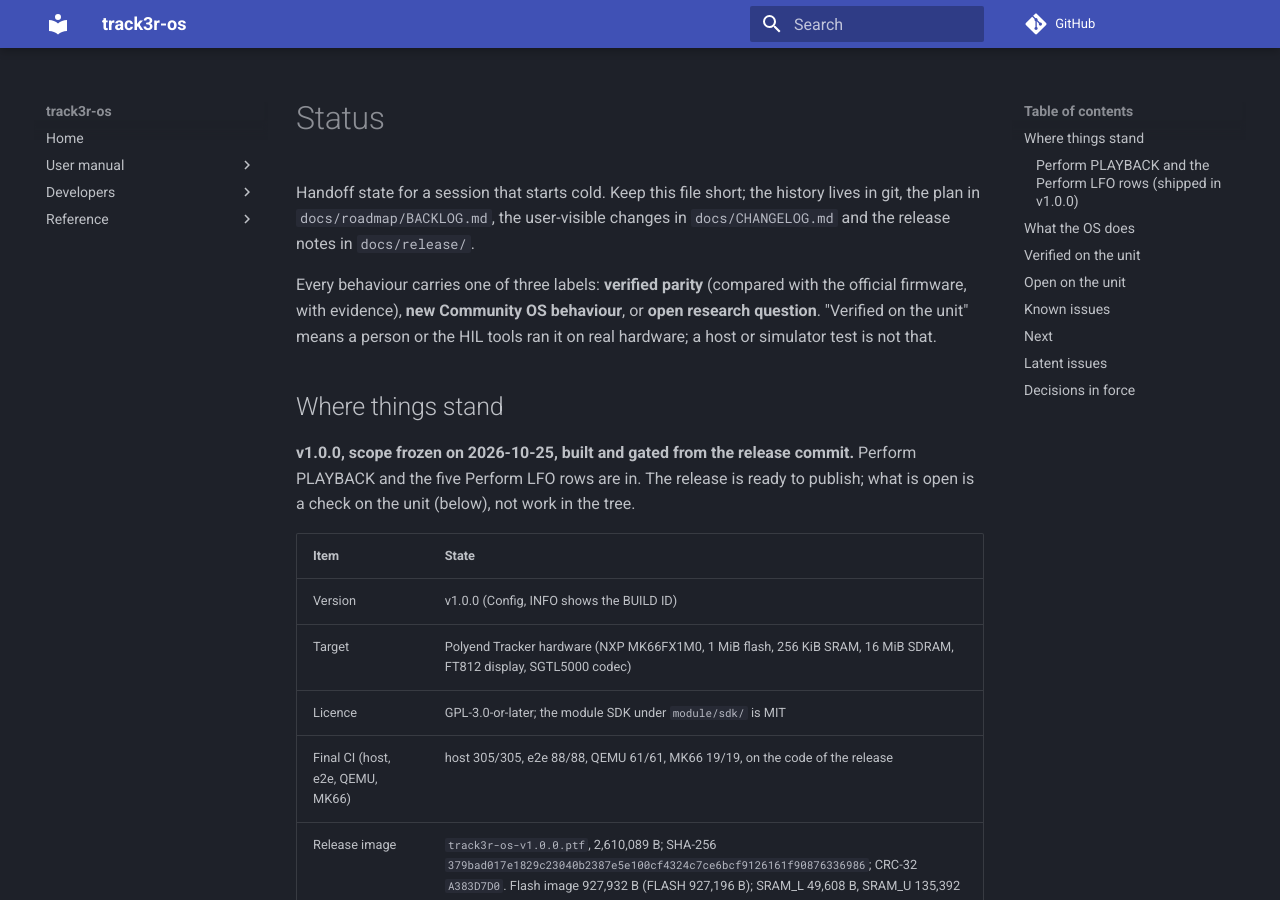
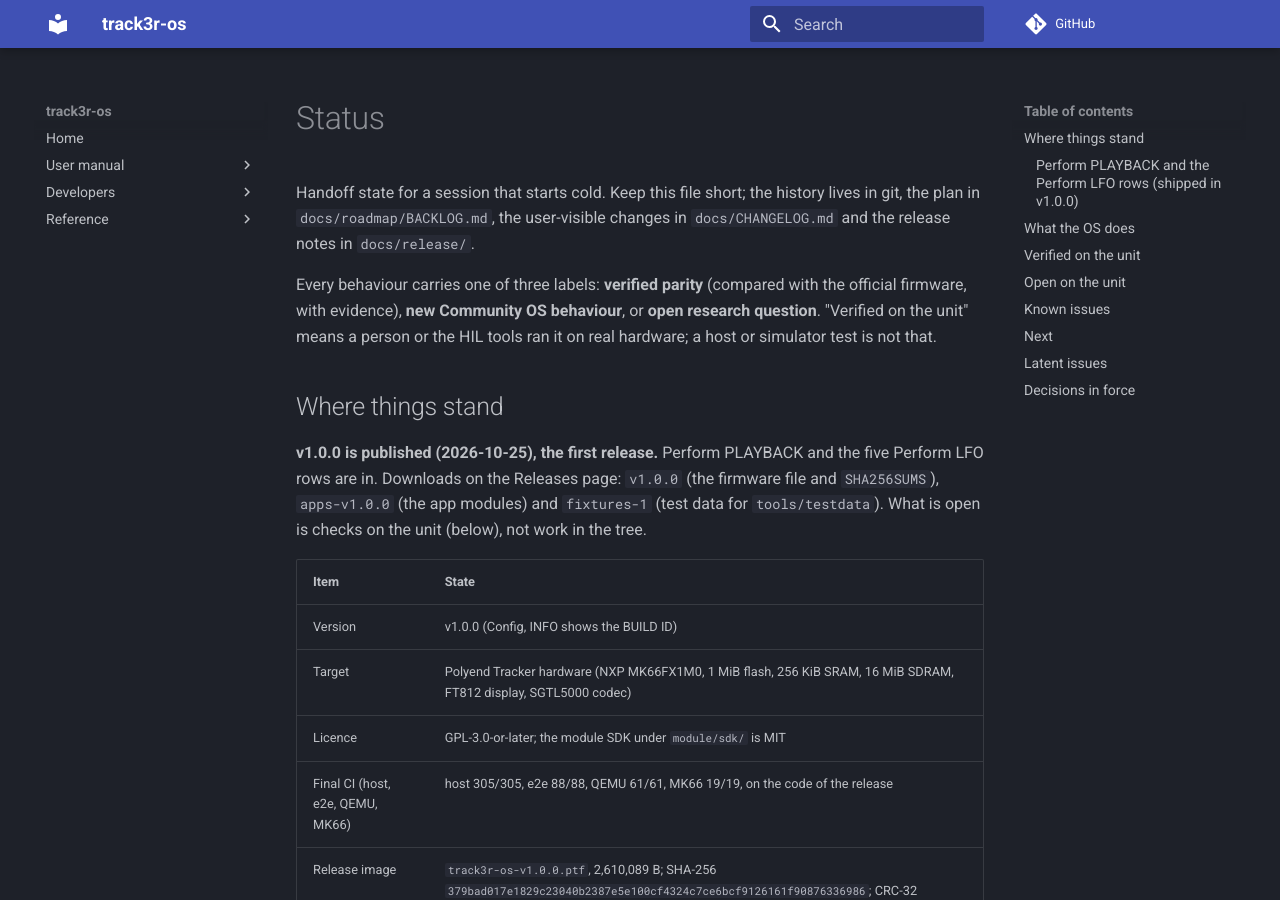
Before and after one commit to asdf123xyz/track3r-os, an MkDocs documentation site: the page built from docs/STATUS.md, in a window 1280 px wide and 900 px high. Built offline with MkDocs 1.6.1 and Material for MkDocs 9.7.7, drawn with Linux system fonts in a browser that asks for light colours; comment, search, counter and statistics services are not loaded; some of the changed lines change nothing that is shown; some of the changed text lies outside the part shown.

Commit message:
docs: status and backlog after the v1.0.0 publication

```diff
--- a/docs/STATUS.md
+++ b/docs/STATUS.md
@@ -6,7 +6,7 @@
 
 ## Where things stand
 
-**v1.0.0, scope frozen on 2026-10-25, built and gated from the release commit.** Perform PLAYBACK and the five Perform LFO rows are in. The release is ready to publish; what is open is a check on the unit (below), not work in the tree.
+**v1.0.0 is published (2026-10-25), the first release.** Perform PLAYBACK and the five Perform LFO rows are in. Downloads on the Releases page: `v1.0.0` (the firmware file and `SHA256SUMS`), `apps-v1.0.0` (the app modules) and `fixtures-1` (test data for `tools/testdata`). What is open is checks on the unit (below), not work in the tree.
 
 | Item | State |
 |---|---|
@@ -81,9 +81,8 @@
 
 Ordered for a fresh session:
 
-1. Publish v1.0.0: create the GitHub release from the tag `v1.0.0`, attach `track3r-os-v1.0.0.ptf` and `SHA256SUMS`, upload the `fixtures-1` test-data asset (OS-HILCARD, `tools/testdata/README.md`).
-2. A person presses INSTALL in Update from the unit on the release file, and runs the checks under "Open on the unit"; record each result as PASS, FAIL or NOT RUN in the backlog rows.
-3. After 1.0: OS-BUG-HOTSWAP (the card-swap crash), OS-PERF-CPU2 (the Perform costs), OS-BUG-FWLIST, then the pending rows in `docs/roadmap/BACKLOG.md` and the latent issues below.
+1. A person presses INSTALL in Update from the unit on the release file, and runs the checks under "Open on the unit"; record each result as PASS, FAIL or NOT RUN in the backlog rows.
+2. After 1.0: OS-BUG-HOTSWAP (the card-swap crash), OS-PERF-CPU2 (the Perform costs), OS-BUG-FWLIST, then the pending rows in `docs/roadmap/BACKLOG.md` and the latent issues below.
 
 Outside contributors: issues come in through the forms in `.github/ISSUE_TEMPLATE/`; pull requests target `dev` (see `CONTRIBUTING.md`).
 
--- a/docs/roadmap/BACKLOG.md
+++ b/docs/roadmap/BACKLOG.md
@@ -75,8 +75,6 @@
 
 | ID | What | Parity | Cost | Note |
 |---|---|---|---|---|
-| Publication | The public repository and the v1.0.0 release (the `.ptf`, `SHA256SUMS`, the manual) | — | M | The maintainer publishes. USB identity: the official Tracker pair 16D0:0E9F (accepted risks in `docs/specs/OS-USBDISK.md` section 3.1). |
-| OS-HILCARD | Test data kept out of git: the original `t-v16` project and the old sample folders pack into one release asset (`fixtures-1`, pinned by SHA-256 in `tools/testdata/testdata_manifest.json`); `testdata.py fetch` unpacks them into `build-fixtures/`; files that cannot be redistributed are fetched from their sources | — | S | Left: upload the asset with the release. Spec: `tools/testdata/README.md`. |
 | OS-AUDIT10 | The remaining minor rows of the audit of what an owner of the official firmware expects (`docs/qa/og-user-audit/triage.md`) | N | M-L | Done: batches A1 to A9, B1 to B6, rows 13, 62, 68, 72. Row 59 (Perform SMP POS, SMP END, PLAYBACK and the LFO speeds) shipped in v1.0.0: OS-PERF-SMP, OS-PERF-REVERSE and OS-PERF-LFO are UNIT PENDING above. |
 | OS-BUG-HOTSWAP | Swapping the SD card with a project loaded can crash the unit | R | ? | Seen once with the Dense8 project loaded after about 90 minutes: a memory-protection fault in the render interrupt, then a restart. A swap with an empty project worked. Cause unknown. Workaround: switch off before changing the card. Known issue of v1.0.0. Planned after v1.0.0. |
 
```
